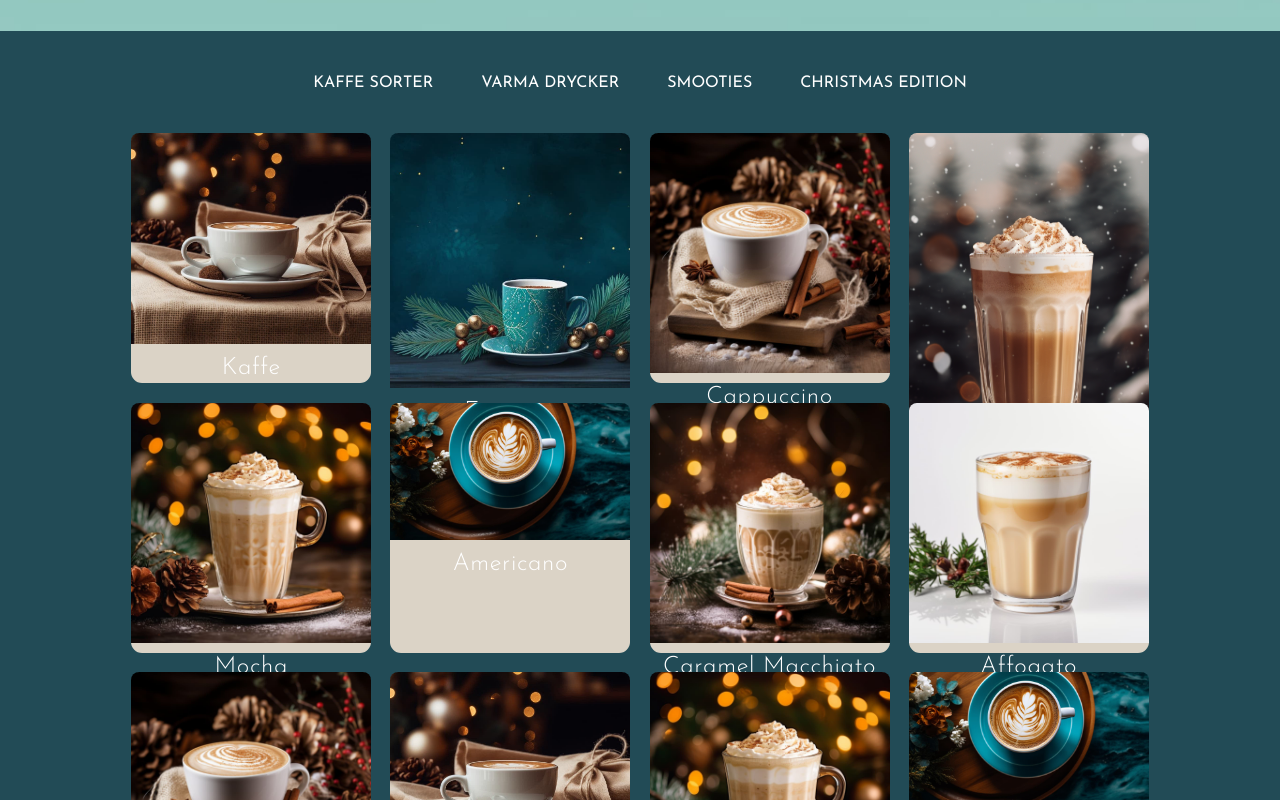
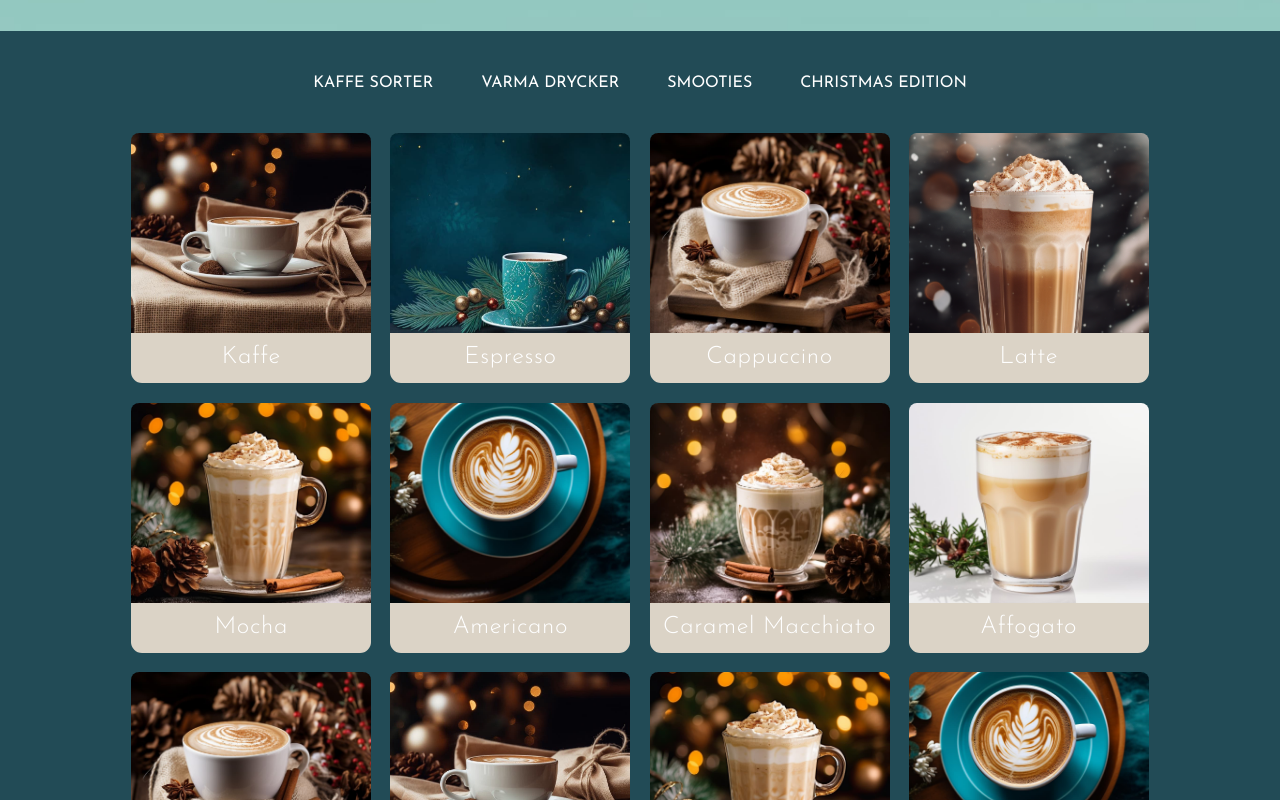
Before and after one commit to nicole-avila/cafe-encanto, a React (Vite) app: page /menu in a window 1280 px wide. Shown: the part 700-1500 px from the top of the page. Built offline with nearby package versions, Linux system fonts and the light colour scheme.

Commit message:
productCard + Item completed

```diff
--- a/src/components/ProductCard/ProductCard.scss
+++ b/src/components/ProductCard/ProductCard.scss
@@ -18,6 +18,13 @@
     cursor: pointer;
   }
 
+  &__img {
+    width: 100%;
+    height: 200px;
+    border-radius: 8px 8px 0px 0px;
+    object-fit: cover;
+  }
+
   & h2 {
     @include bodyText;
   }
--- a/src/components/ProductCard/ProductCard.tsx
+++ b/src/components/ProductCard/ProductCard.tsx
@@ -32,10 +32,11 @@ export default function ProductCard({ products, productClick }: ProductProps) {
           aria-label={product.title}
         >
           <img
-            style={{ width: "100%", borderRadius: "8px 8px 0px 0px" }}
+            className="product-card__img"
             src={product.image}
-            alt=""
+            alt={product.title}
           />
+
           <h2>{product.title}</h2>
         </div>
       ))}
--- a/src/components/ProductItem/ProductItem.tsx
+++ b/src/components/ProductItem/ProductItem.tsx
@@ -37,7 +37,11 @@ export default function ProductItem() {
       </div>
       <div className="product-item__product">
         <div className="product-item__img-container">
-          <img className="product-item__img" src={product.image} alt="" />
+          <img
+            className="product-item__img"
+            src={product.image}
+            alt={product.title}
+          />
         </div>
 
         <div className="product-item__product-info">
```
